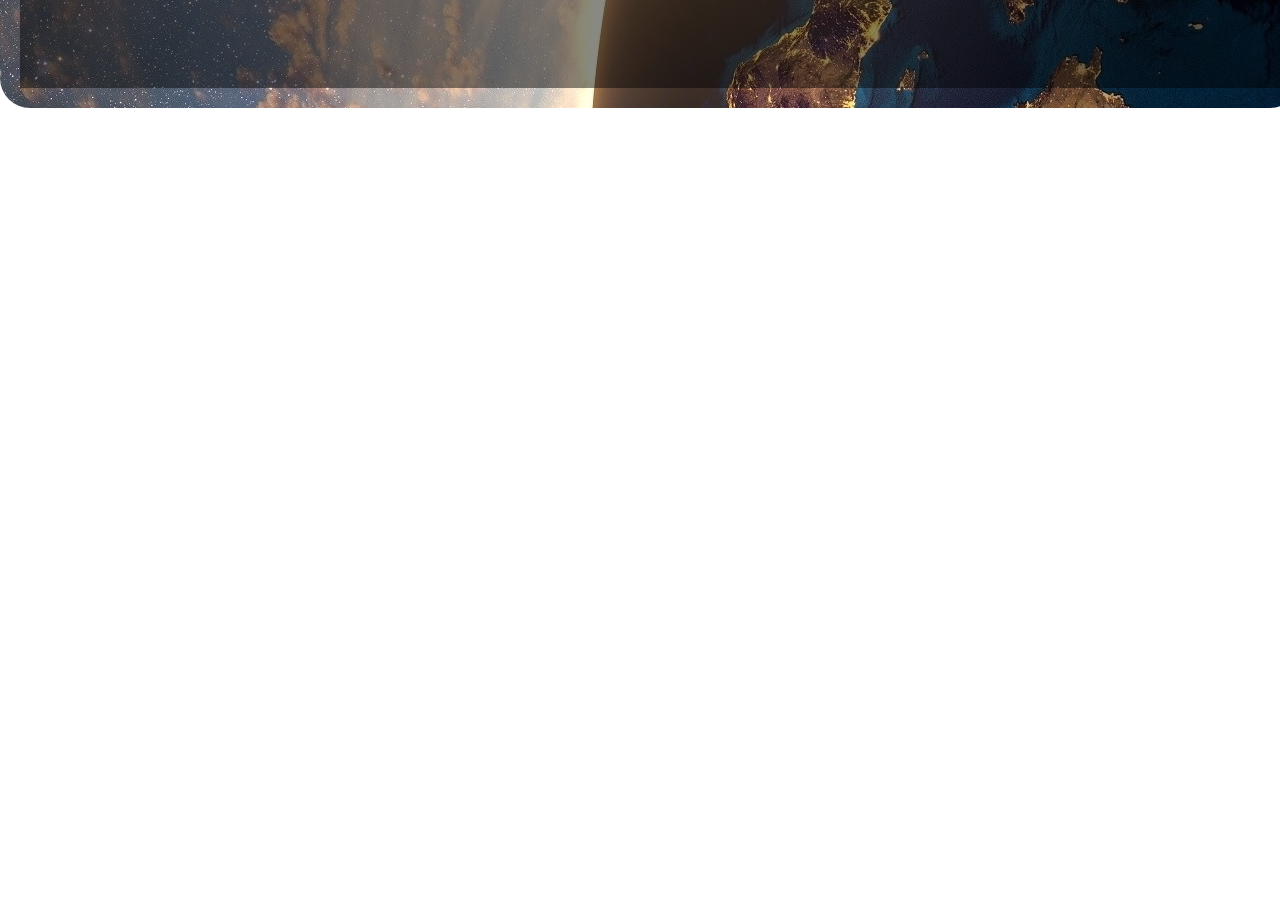
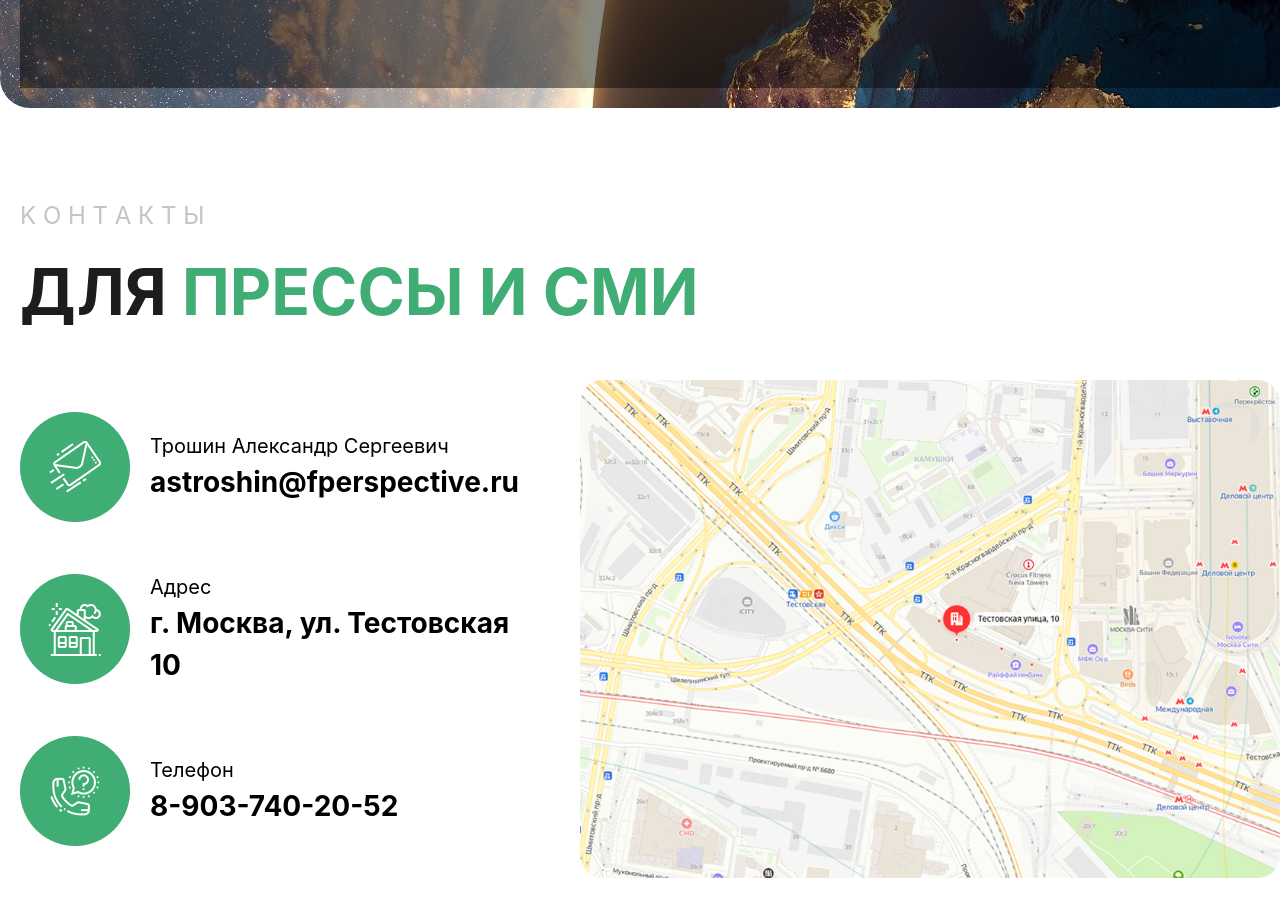
Before and after one commit to JM-2007-07/Classwork-group, a website: page src/Contact-page.html in a window 1280 px wide. Shown: the part 692-1590 px from the top of the page. Before the commit the page ends 800 px from the top, so only its background shows below. Drawn offline with nearby package versions, Linux system fonts and the light colour scheme; files that its build step writes are made by us from their sources.

Commit message:
2nd section/contact-page

```diff
--- a/src/Contact-page.html
+++ b/src/Contact-page.html
@@ -26,6 +26,40 @@
                 </div>
             </div>
         </section>
+
+        <section class="w-full p-5 lg:w-[1300px] m-auto mt-[70px] flex flex-col gap-[40px] items-center lg:items-start">
+            <div class="flex flex-col gap-[10px] text-center lg:text-start">
+                <p class="text-[#C4C4C4] text-[24px]">K О Н Т А К Т Ы</p>
+                <h1 class="text-[64px] font-bold text-[#1D1D1B]">ДЛЯ <span class="text-[#40AD74]">ПРЕССЫ И СМИ</span></h1>
+            </div>
+            <div class="w-full flex flex-col lg:flex-row justify-between items-center gap-[40px]">
+                <div class=" h-auto flex flex-col gap-[50px]">
+                    <div class="flex  gap-[20px] items-center">
+                        <img class="w-[110px] h-[110px]" src="./images/Bank.png" alt="">
+                        <div class="flex flex-col">
+                            <p class="text-[20px]">Трошин Александр Сергеевич</p>
+                            <h3 class="text-[28px] font-bold">astroshin@fperspective.ru</h3>
+                        </div>
+                    </div>
+                    <div class="flex  gap-[20px] items-center">
+                        <img class="w-[110px] h-[110px]" src="./images/Bank (1).png" alt="">
+                        <div class="flex flex-col">
+                            <p class="text-[20px]">Адрес</p>
+                            <h3 class="text-[28px] font-bold">г. Москва, ул. Тестовская 10</h3>
+                        </div>
+                    </div>
+                    <div class="flex  gap-[20px] items-center">
+                        <img class="w-[110px] h-[110px]" src="./images/Bank (2).png" alt="">
+                        <div class="flex flex-col">
+                            <p class="text-[20px]">Телефон</p>
+                            <h3 class="text-[28px] font-bold">8-903-740-20-52</h3>
+                        </div>
+                    </div>
+
+                </div>
+                <img class="w-auto lg:w-[700px]" src="./images/Rectangle 5 (1).png" alt="">
+            </div>
+        </section>
     </main>
 </body>
 </html>
```
Also changed, not shown: src/images/Bank (1).png (added), src/images/Bank (2).png (added), src/images/Bank.png (added), src/images/Rectangle 5 (1).png (added).
